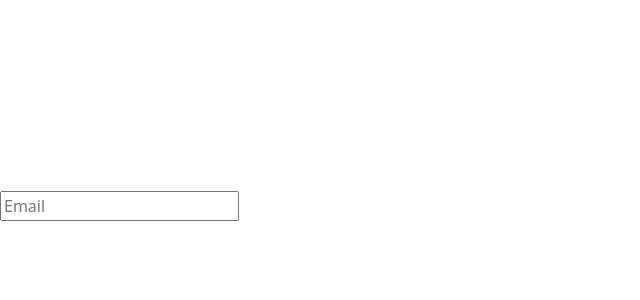
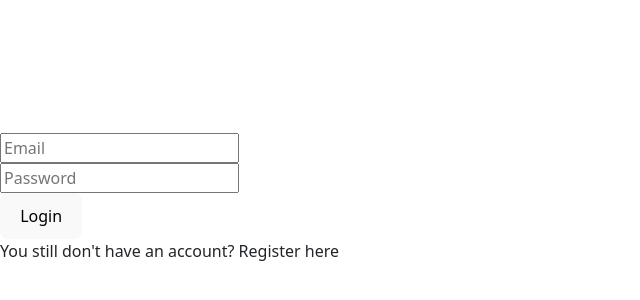
Before and after one commit to abrahamsuarezolay/mock-bank, a React (Vite) app: page / in a window 1280 px wide. Shown: the part 194-494 px from the top of the page, without its empty margins (0-640 px from the left). Built offline with nearby package versions, Linux system fonts and the light colour scheme.

Commit message:
First version of login form done

```diff
--- a/src/components/login.jsx
+++ b/src/components/login.jsx
@@ -5,7 +5,18 @@ export function Login(){
     <div>
         <div>
             <form method="POST">
-                <input type="email" placeholder="Email"></input>
+                <div>
+                    <input type="email" placeholder="Email"></input>
+                </div>
+                <div>
+                    <input type="email" placeholder="Password"></input>
+                </div>
+                <div>
+                    <button type="submit">Login</button>
+                </div>
+                <div>
+                    <p>You still don't have an account? Register here</p>
+                </div>
             </form>
         </div>
     </div>)
```
